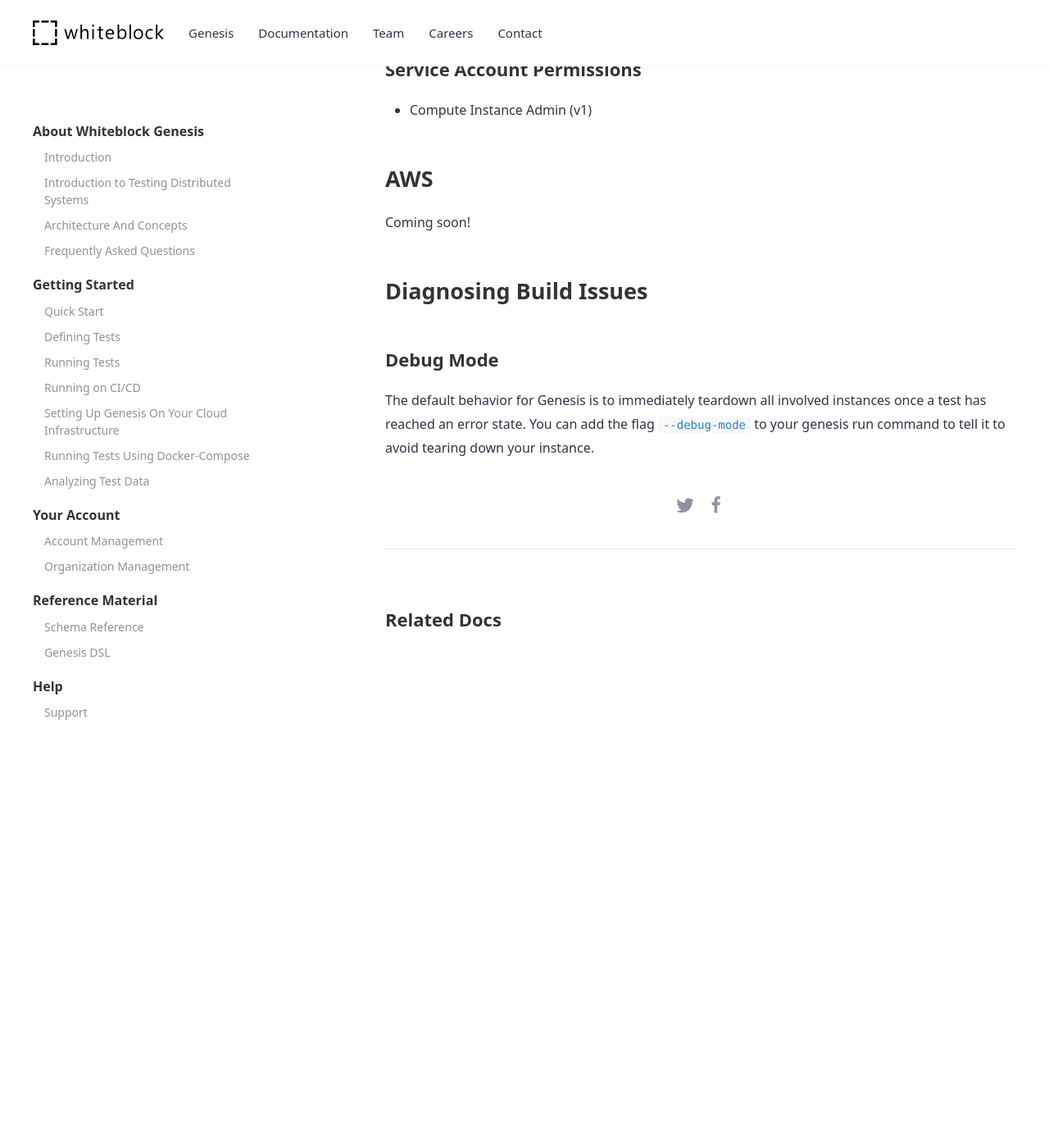
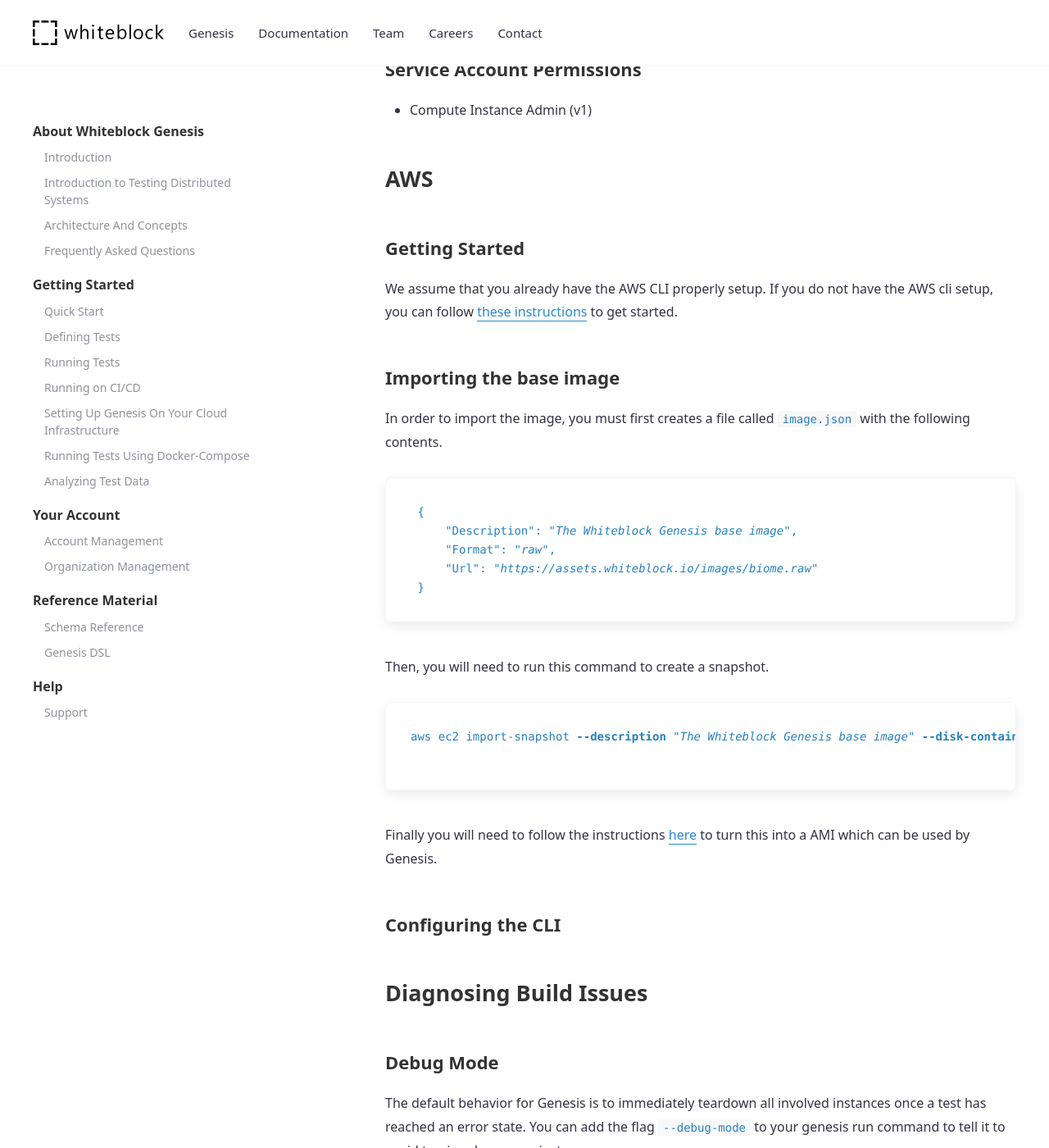
Before and after one commit to whiteblock/genesis-docs, a Jekyll site: the page built from _docs/running_on_your_infrastructure.md, in a window 1280 px wide and 1400 px high, scrolled down 1651 px. Shown: the whole window at 82% size. Built offline with Jekyll 4.4.1, drawn with Linux system fonts in a browser that asks for light colours; before the commit the page ends 2502 px from its top, so only the background shows below that.

Commit message:
add pieces of the AWS documentation and another part to the FAQ

````diff
--- a/_docs/running_on_your_infrastructure.md
+++ b/_docs/running_on_your_infrastructure.md
@@ -40,8 +40,29 @@
 * Compute Instance Admin (v1)
 
 ## AWS
-Coming soon!
 
+### Getting Started
+We assume that you already have the AWS CLI properly setup. If you do not have the AWS cli setup, you can follow [these instructions](https://docs.aws.amazon.com/cli/latest/userguide/cli-chap-welcome.html) to get started.
+
+### Importing the base image
+In order to import the image, you must first creates a file called `image.json` with the following contents.
+
+```json
+ {
+     "Description": "The Whiteblock Genesis base image",
+     "Format": "raw",
+     "Url": "https://assets.whiteblock.io/images/biome.raw"
+ }
+```
+Then, you will need to run this command to create a snapshot.
+```bash
+aws ec2 import-snapshot --description "The Whiteblock Genesis base image" --disk-container file://image.json
+
+```
+Finally you will need to follow the instructions [here](https://docs.aws.amazon.com/AWSEC2/latest/UserGuide/creating-an-ami-ebs.html#creating-launching-ami-from-snapshot) to turn this into a AMI which can be used by Genesis.
+
+
+### Configuring the CLI
 
 
 ## Diagnosing Build Issues
````
Also changed, not shown: _docs/faq.md (+6 -2 lines).
